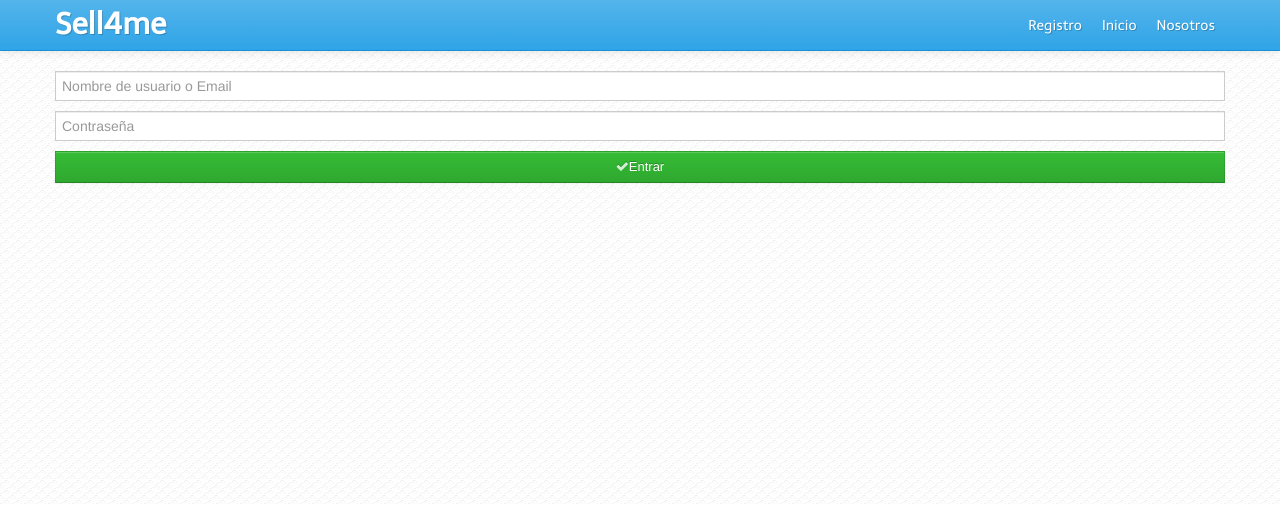
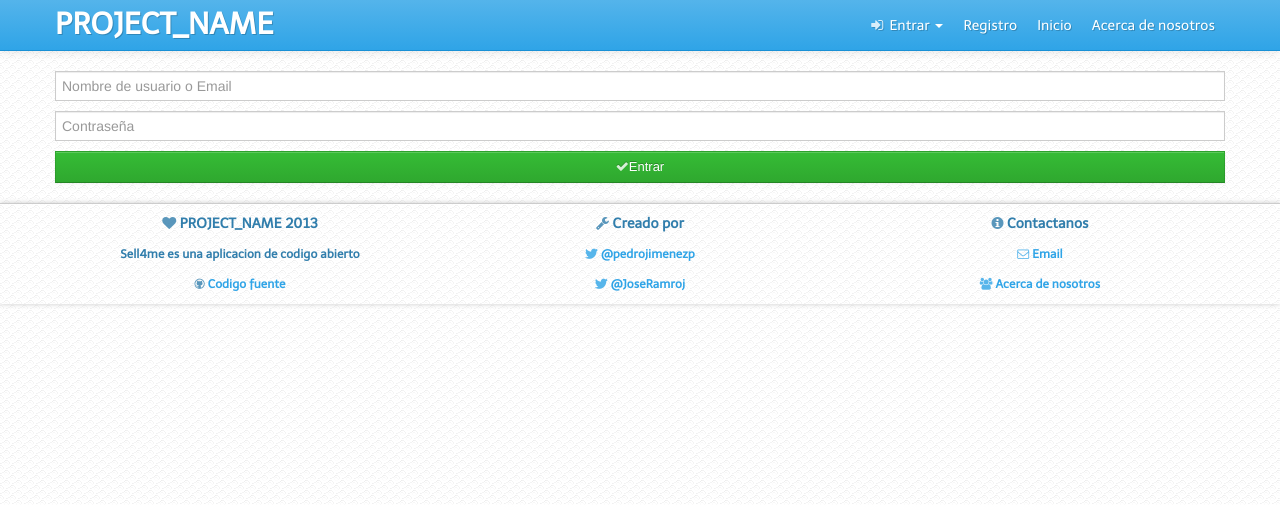
Before and after one commit to josejulian/shopline, a PHP site: the page made by templates/login.html in a window 1280 px wide. Shown: the top 505 px of the page. Run offline with PHP 8.4, Linux system fonts and the light colour scheme; the template is opened without the code that fills it, so the values that code supplies are empty; some libraries are stand-ins or nearby versions.

Commit message:
cambie todas las url fijas dentro del html por constantes de PHP para que sea mas facil el cambio de algunos parametros

```diff
--- a/settings.php
+++ b/settings.php
@@ -3,7 +3,7 @@
 define('PROJECT_PATH', realpath(dirname(__file__)) . DS);
 define('easyPHP_PATH', PROJECT_PATH . 'easyPHP'. DS);
 define('CORE_PATH', easyPHP_PATH . 'core' . DS);
-define('BASE_URL', 'http://localhost/sell4me/');
+define('BASE_URL', 'http://localhost/shopline/');
 
 
 define('STATIC_DIR', BASE_URL . 'static' . DS);
@@ -13,6 +13,7 @@
 define('TEMPLATES_DIR', PROJECT_PATH . 'templates' . DS);
 
 define('PROJECT_NAME', "Shopline");
+define('GITHUB_URL', "https://github.com/house22/shopline");
 
 $DATABASE = array(
 	'engine' => 'mysql', //mysql, postgres, sqlite
--- a/templates/login.html
+++ b/templates/login.html
@@ -10,25 +10,47 @@
     <link rel="stylesheet" type="text/css" href="<?php echo STATIC_DIR; ?>css/responsive.css">
 </head>
 <body>
-    <div class="navbar navbar-static-top">
+    <header class="navbar navbar-static-top">
         <div class="navbar-inner">
             <div class='container'>
-                <a id='title' class="brand" href="http://localhost/sell4me">Sell4me</a>
+                <a id='title' class="brand" href="<?php echo BASE_URL; ?>"><?php echo PROJECT_NAME; ?></a>
                 <a class="btn btn-navbar" data-toggle="collapse" data-target=".nav-collapse">
                     <span class="icon-bar"></span>
                     <span class="icon-bar"></span>
                     <span class="icon-bar"></span>
                 </a>
-                <div class="nav-collapse collapse">
+                <nav class="nav-collapse collapse">
                     <ul class="nav pull-right">
-                        <li><a href="http://localhost/sell4me/register">Registro</a></li>
-                        <li><a href="http://localhost/sell4me">Inicio</a></li>
-                        <li><a href="http://localhost/sell4me/about_us">Nosotros</a></li>
+
+                        <li class="dropdown">
+                            <a class="dropdown-toggle" href="#" data-toggle="dropdown"><i class="icon-signin"></i> Entrar <strong class="caret"></strong></a>
+                            <div class="dropdown-menu" style="padding: 15px; padding-bottom: 0px;">
+                                <form>
+                                    <div class="row-fluid">
+                                            <input type='text' class='input-login' id='' name='' required placeholder='Nombre de usuario o Email'>
+                                    </div>
+                                    <div class="row-fluid">
+                                            <input type='password' class='input-login' id='' name='' required placeholder='Contraseña'>
+                                    </div>
+                                    <div class="row-fluid">
+                                        <label class="checkbox">
+                                            <input type="checkbox"> Recordarme
+                                        </label>
+                                    </div>
+                                    <div class="row-fluid">
+                                            <button class="btn btn-success" style='width:100%;'type="submit" name="submit" id='btn-login' /><i class="icon-signin"></i>Entrar</button>
+                                    </div>
+                                </form>
+                            </div>
+                        </li>
+                        <li><a href="<?php echo BASE_URL; ?>register">Registro</a></li>
+                        <li><a href="<?php echo BASE_URL; ?>">Inicio</a></li>
+                        <li><a href="<?php echo BASE_URL; ?>about_us">Acerca de nosotros</a></li>
                     </ul>
-                </div>
+                </nav>
             </div>
         </div>
-    </div>
+    </header>
 
     <div class="container">
         <br>
@@ -45,6 +67,30 @@
         </form>
     </div>
 
+    <footer>
+        <div class="container">
+            <div class="row-fluid">
+                <div class="span4">
+                    <h5><i class="icon-heart"></i> <?php echo PROJECT_NAME; ?> 2013</h5>
+                    <h6>Sell4me es una aplicacion de codigo abierto</h6>
+                    <h6><i class="icon-github"></i><a href="<?php echo GITHUB_URL; ?>" target="_blank"> Codigo fuente</a></h6>
+                </div>
+
+                <div class="span4">
+                    <h5><i class="icon-wrench"></i> Creado por</h5>
+                    <h6><a href="https://twitter.com/pedrojimenezp" target="_blank"> <i class="icon-twitter"></i> @pedrojimenezp </a></h6>
+                    <h6><a href="https://twitter.com/JoseRamroj" target="_blank"> <i class="icon-twitter"></i> @JoseRamroj </a></h6>
+                </div>
+
+                <div class="span4">
+                    <h5><i class="icon-info-sign"></i> Contactanos</h5>
+                    <h6><a href="#"><i class="icon-envelope"></i> Email</a></h6>
+                    <h6><a href="#"><i class="icon-group"></i> Acerca de nosotros</a></h6>
+                </div>
+            </div>
+        </div>
+    </footer>
+
     <script src="<?php echo STATIC_DIR; ?>js/jquery.js"></script>
     <script src="<?php echo STATIC_DIR; ?>js/bootstrap-transition.js"></script>
     <script src="<?php echo STATIC_DIR; ?>js/bootstrap-alert.js"></script>
```
Also changed, not shown: templates/about_us.html (+6 -7 lines), templates/home.html (+6 -6 lines), templates/register.html (+5 -5 lines).
